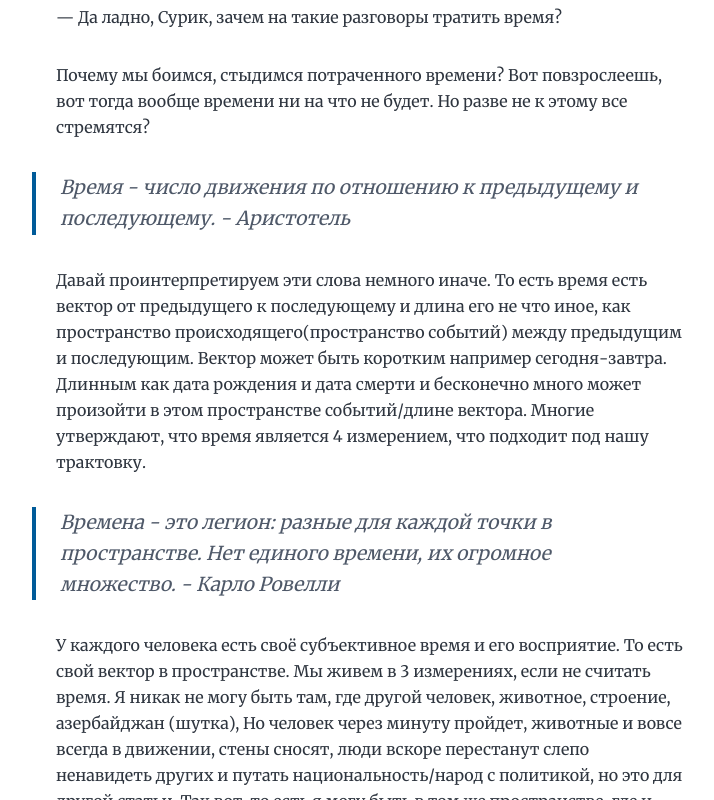
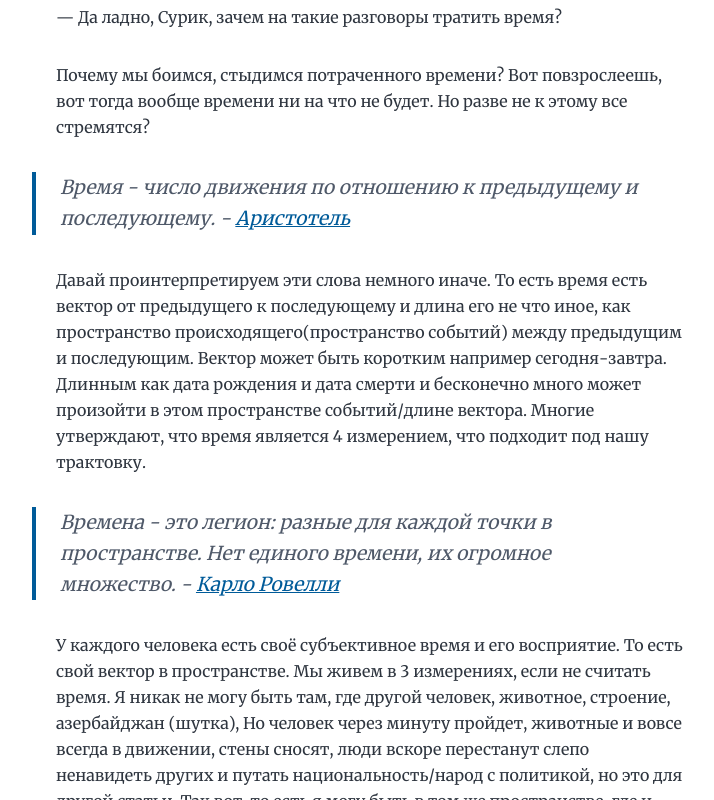
Before and after one commit to QTtrash/af-blog, a Gatsby site: page /What-means-to-waste-time/ in a window 1280 px wide. Shown: the part 506-1306 px from the top of the page, without its empty margins (268-982 px from the left). Built offline with nearby package versions, Linux system fonts and the light colour scheme; Gatsby itself is replaced by a stand-in of ours.

Commit message:
new article

```diff
--- a/content/blog/What-means-to-waste-time/index.md
+++ b/content/blog/What-means-to-waste-time/index.md
@@ -16,11 +16,11 @@ description: "Квартира брата"
 
 Почему мы боимся, стыдимся потраченного времени? Вот повзрослеешь, вот тогда вообще времени ни на что не будет. Но разве не к этому все стремятся?
 
-> Время - число движения по отношению к предыдущему и последующему. - Aристотель
+> Время - число движения по отношению к предыдущему и последующему. - [Aристотель](https://ndpr.nd.edu/news/time-for-aristotle/)
 
 Давай проинтерпретируем эти слова немного иначе. То есть время есть вектор от предыдущего к последующему и длина его не что иное, как пространство происходящего(пространство событий) между предыдущим и последующим. Вектор может быть коротким например сегодня-завтра. Длинным как дата рождения и дата смерти и бесконечно много может произойти  в этом пространстве событий/длине вектора. Многие утверждают, что время является 4 измерением, что подходит под нашу трактовку.
 
-> Времена - это легион: разные для каждой точки в пространстве. Нет единого времени, их огромное множество. - Карло Ровелли
+> Времена - это легион: разные для каждой точки в пространстве. Нет единого времени, их огромное множество. - [Карло Ровелли](https://www.amazon.de/Order-Time-Carlo-Rovelli/dp/0241292522)
 
 У каждого человека есть своё субъективное время и его восприятие. То есть свой вектор в пространстве. Мы живем в 3 измерениях, если не считать время. Я никак не могу быть там, где другой человек, животное, строение, азербайджан (шутка), Но человек через минуту пройдет, животные и вовсе всегда в движении, стены сносят, люди вскоре перестанут слепо ненавидеть других и путать национальность/народ с политикой, но это для другой статьи. Так вот, то есть я могу быть в том же пространстве, где и другой человек, но в другое время.
 
```
